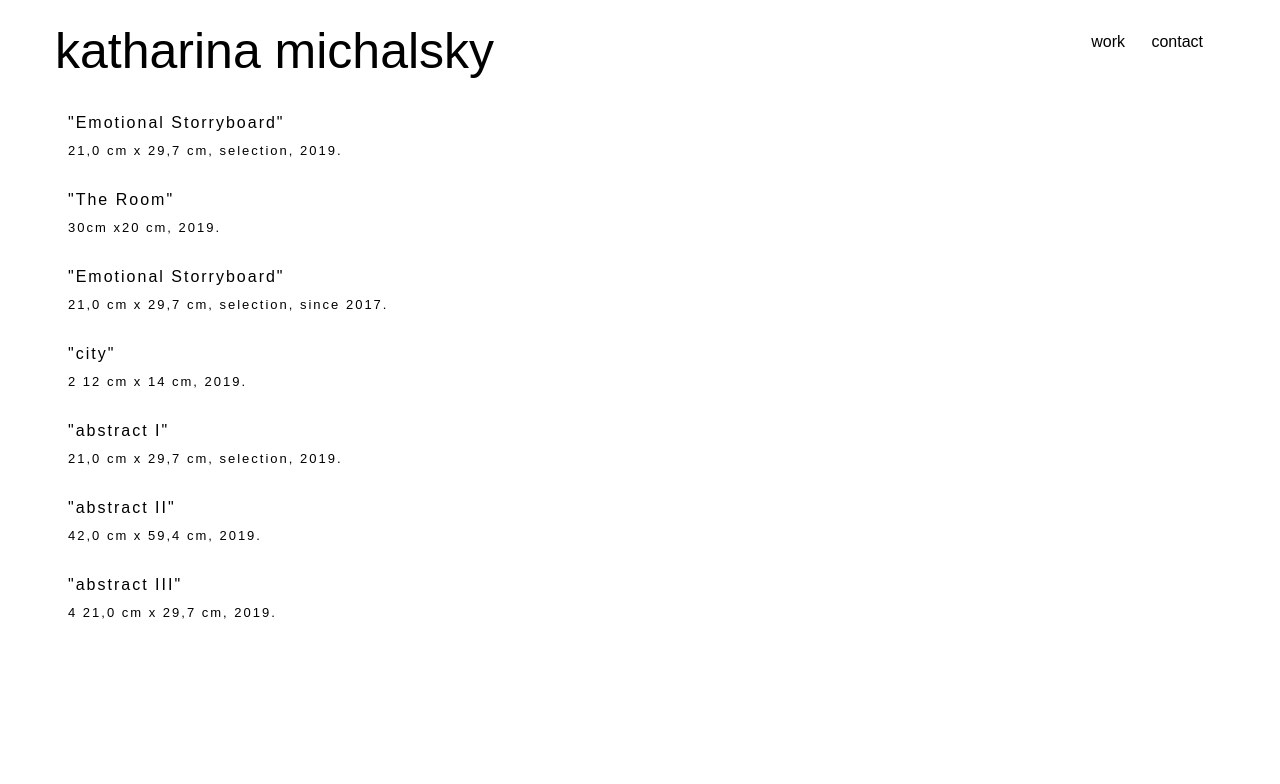
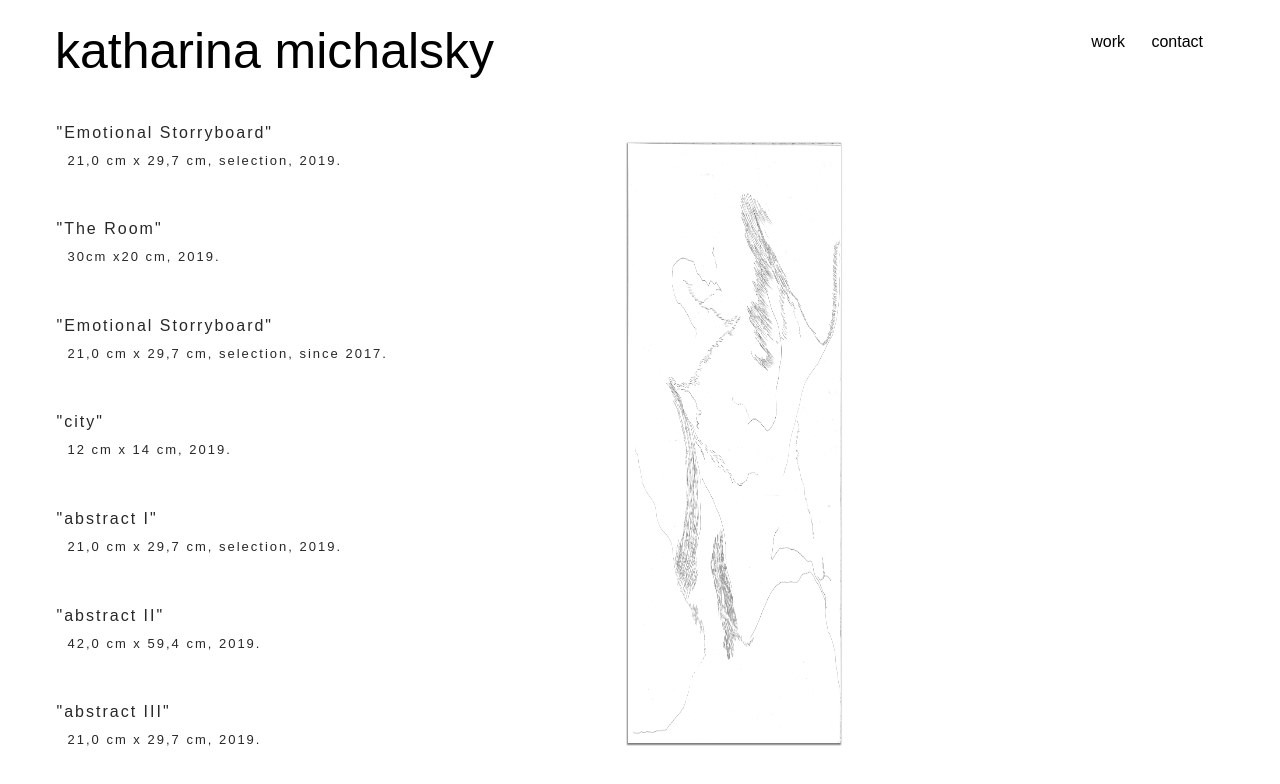
Before and after one commit to noamrubin22/website-kathi, a React (Create React App) app in the folder client/: page / in a window 1280 px wide. Shown: the top 784 px of the page. Built offline with nearby package versions, Linux system fonts and the light colour scheme.

Commit message:
adjusted style

```diff
--- /dev/null
+++ b/client/src/components/Home.css
@@ -0,0 +1,68 @@
+body {
+  height: 100%;
+  width: 100%;
+  overflow: hidden;
+}
+
+.homepage-info {
+  height: 11vh;
+  display: flex;
+  flex-direction: row;
+  justify-content: space-between;
+}
+
+.content {
+  height: 80vh;
+  display: flex;
+  flex-direction: row;
+  justify-content: space-between;
+  /* justify-items: stretch; */
+  margin: 10px;
+}
+.image-preview {
+  width: 55vw;
+}
+
+.image-preview > img {
+  /* padding: 0; */
+  height: 75vh;
+}
+
+.project-titles {
+  margin: 0px;
+  padding: 0px;
+  display: flex;
+  flex-direction: column;
+  justify-content: space-between;
+}
+
+.project-titles > a {
+  margin: 0px;
+  text-align: left;
+  text-decoration: none;
+  padding: 2.5px;
+  letter-spacing: 2px;
+  color: #282828;
+}
+
+.project-titles > a > span {
+  margin: 0px;
+  transition: font-size 0.2s;
+}
+
+.project-titles > a:hover {
+  color: black;
+  font-size: 17px;
+
+  /* margin: -10px; */
+  /* display: inline-block; */
+  /* see https://developer.mozilla.org/en-US/docs/CSS/transform */
+  /* -webkit-transform: skewx(10deg); */
+  /* -o-transform: skewx(10deg); */
+  /* transform: skewx(10deg);  */
+}
+
+.menu > a {
+  text-decoration: none;
+  color: black;
+}
--- a/client/src/components/Home.js
+++ b/client/src/components/Home.js
@@ -2,6 +2,7 @@ import React, { useState, useEffect } from "react";
 import Navbar from "./Navbar";
 import { Link } from "react-router-dom";
 import "../styling.css";
+import Style from "./Home.css";
 
 const Home = props => {
   return (
@@ -10,11 +11,14 @@ const Home = props => {
         <h7>katharina michalsky</h7>
         <Navbar />
       </div>
+      <div className="content">
         <div className="project-titles">
           <Link to="/projects">
             <span>
               "Emotional Storryboard"
-            <p id="project-description">21,0 cm x 29,7 cm, selection, 2019.</p>
+              <p id="project-description">
+                21,0 cm x 29,7 cm, selection, 2019.
+              </p>
             </span>
           </Link>
           <Link to="/projects">
@@ -32,13 +36,16 @@ const Home = props => {
           </Link>
           <Link to="/projects">
             <span>
-            "city" <p id="project-description">2 12 cm x 14 cm, 2019. </p>
+              "city" <p id="project-description">12 cm x 14 cm, 2019. </p>
             </span>
           </Link>
           <Link to="/projects">
             <span>
               "abstract I"{" "}
-            <p id="project-description"> 21,0 cm x 29,7 cm, selection, 2019.</p>
+              <p id="project-description">
+                {" "}
+                21,0 cm x 29,7 cm, selection, 2019.
+              </p>
             </span>
           </Link>
           <Link to="/projects">
@@ -50,9 +57,13 @@ const Home = props => {
           <Link to="/projects">
             <span>
               "abstract III"{" "}
-            <p id="project-description">4 21,0 cm x 29,7 cm, 2019.</p>{" "}
+              <p id="project-description">21,0 cm x 29,7 cm, 2019.</p>{" "}
             </span>
           </Link>
+        </div>
+        <div className="image-preview">
+          <img src="/3inARow/1.jpg" alt="project-name" />
+        </div>
       </div>
     </div>
   );
--- a/client/src/styling.css
+++ b/client/src/styling.css
@@ -11,22 +11,6 @@
   margin-left: 0;
 } */
 
-.menu > a {
-  text-decoration: none;
-  color: black;
-  /* margin-right: 20px; */
-  /* margin-left: 20px; */
-  /* letter-spacing: 1px; */
-}
-
-.menu > a:hover {
-  /* display: inline-block;
-  /* see https://developer.mozilla.org/en-US/docs/CSS/transform */
-  /* -webkit-transform: skewx(10deg); */
-  /* -o-transform: skewx(10deg); */
-  /* transform: skewx(10deg); */
-}
-
 /* .homepage {
   /* text-align: center; */
 /* justify-content: center; */
@@ -34,43 +18,6 @@
 h7 {
   font-size: 50px;
   margin: 0px;
-}
-
-.homepage-info {
-  display: flex;
-  flex-direction: row;
-  justify-content: space-between;
-}
-
-.project-titles {
-  margin-top: 32px;
-  display: flex;
-  flex-direction: column;
-  /* margin-top: 120px; */
-  /* text-align: left; */
-  justify-content: space-between;
-  /* position: absolute; */
-  /* left: 50px; */
-  /* width: 600px; */
-  /* height: 120px; */
-}
-
-.project-titles > a {
-  margin: 0px;
-  text-align: left;
-  text-decoration: none;
-  color: black;
-  padding: 2px;
-  letter-spacing: 2px;
-}
-
-.project-titles > a > span:hover {
-  margin: 0px;
-  /* display: inline-block; */
-  /* see https://developer.mozilla.org/en-US/docs/CSS/transform */
-  /* -webkit-transform: skewx(10deg); */
-  /* -o-transform: skewx(10deg); */
-  /* transform: skewx(10deg);  */
 }
 
 #project-description {
```
Also changed, not shown: client/src/components/HoverImage.js (added, +13 -0 lines), client/src/components/HoverImage.css (added), 1 other file (tests, documents, lock files or other folders). Lines whose indentation alone changed are shown as unchanged.
